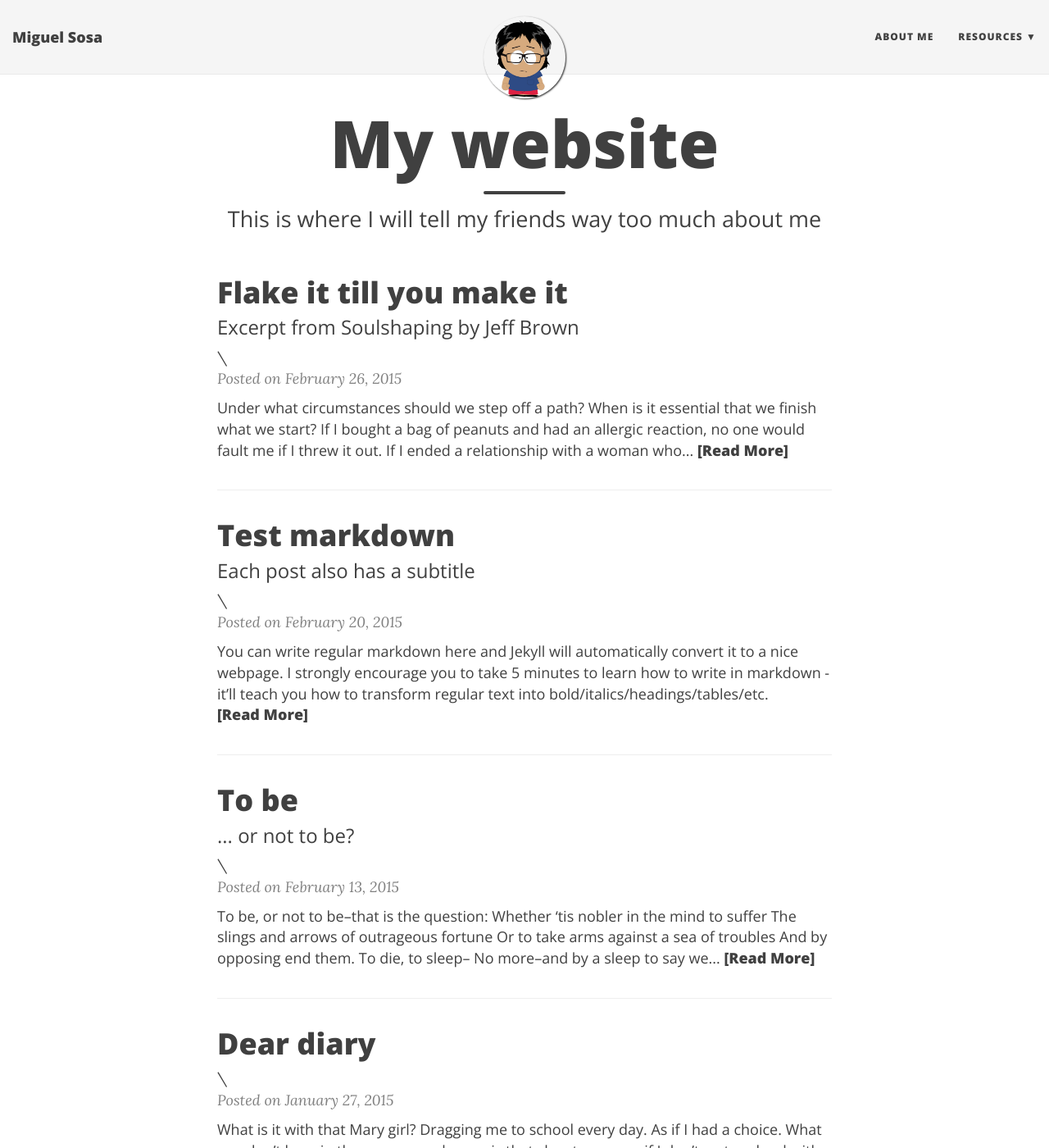
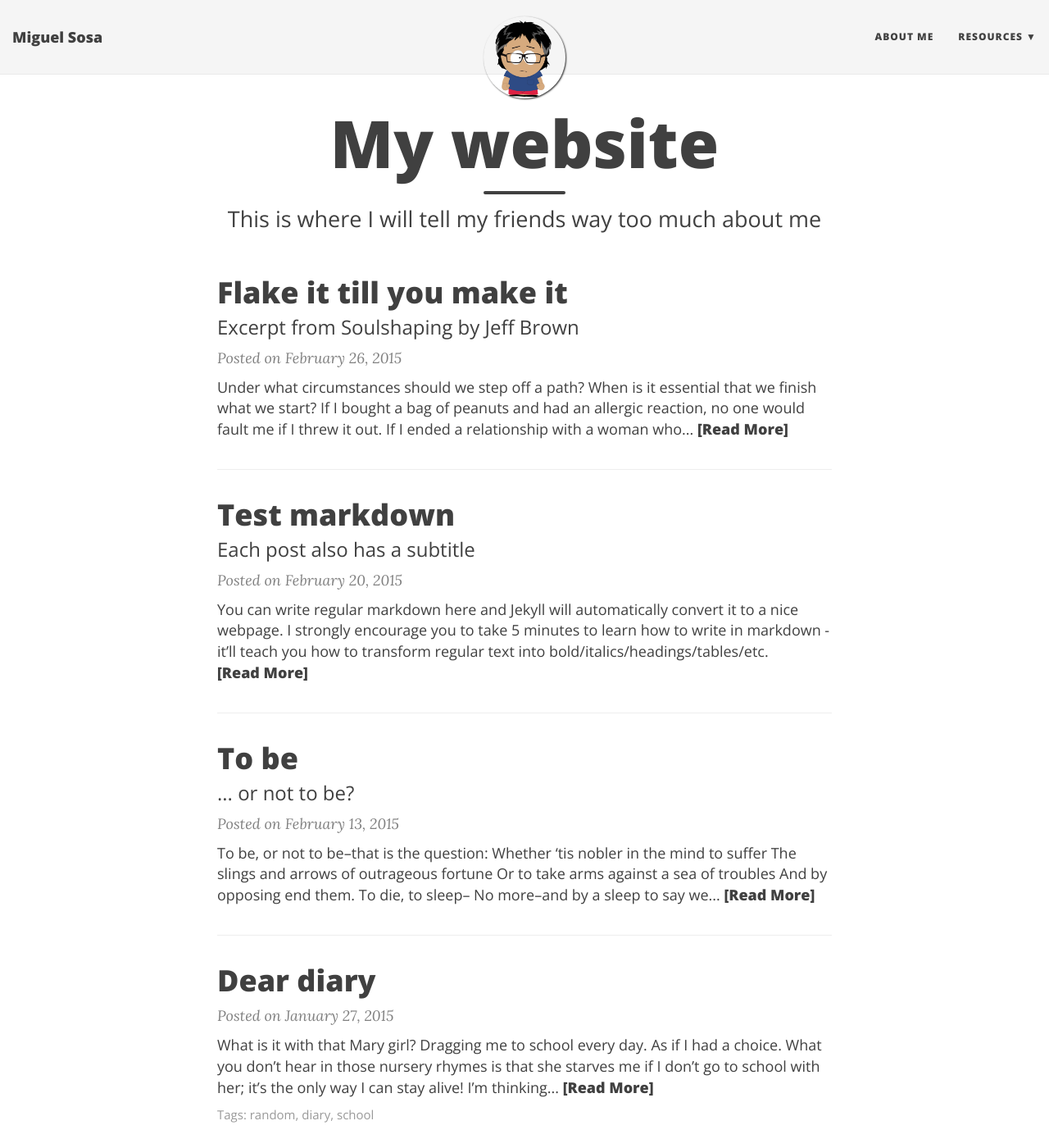
Before and after one commit to ms38279/ms38279.github.io, a Jekyll site: the page built from index.html, in a window 1280 px wide and 1400 px high. Shown: the whole window at 82% size. Built offline with Jekyll 4.4.1, drawn with Linux system fonts in a browser that asks for light colours; nearby versions of some CDN libraries; the list of posts is cut into pages by our own code.

Commit message:
edit index

```diff
--- a/index.html
+++ b/index.html
@@ -17,7 +17,7 @@ use-site-title: true
 	    {{ post.subtitle }}
 	  </h3>
 	  {% endif %}
-    </a>\
+    </a>
 <!-- dislay date -->
     <p class="post-meta">
       Posted on {{ post.date | date: "%B %-d, %Y" }}
```
